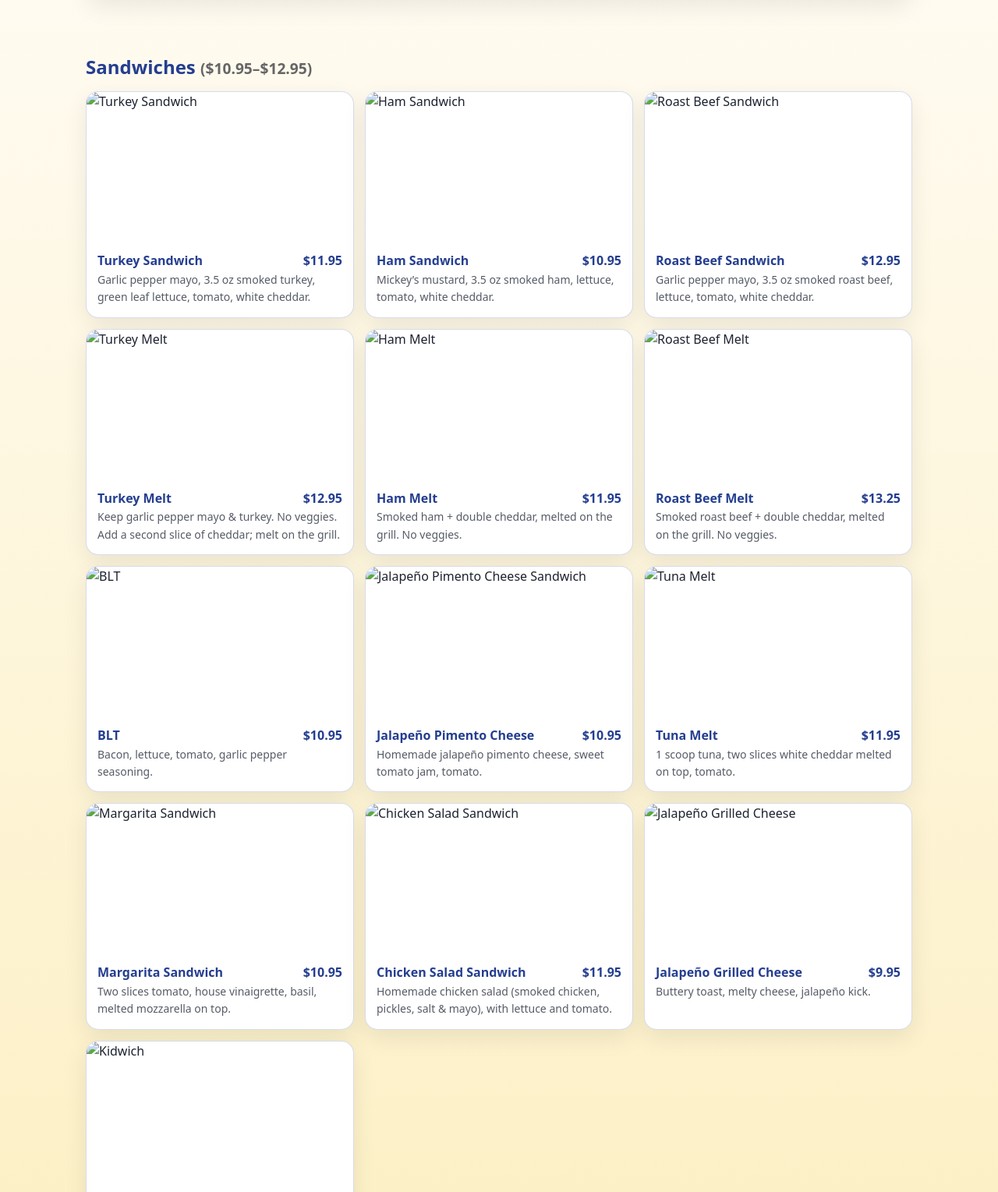
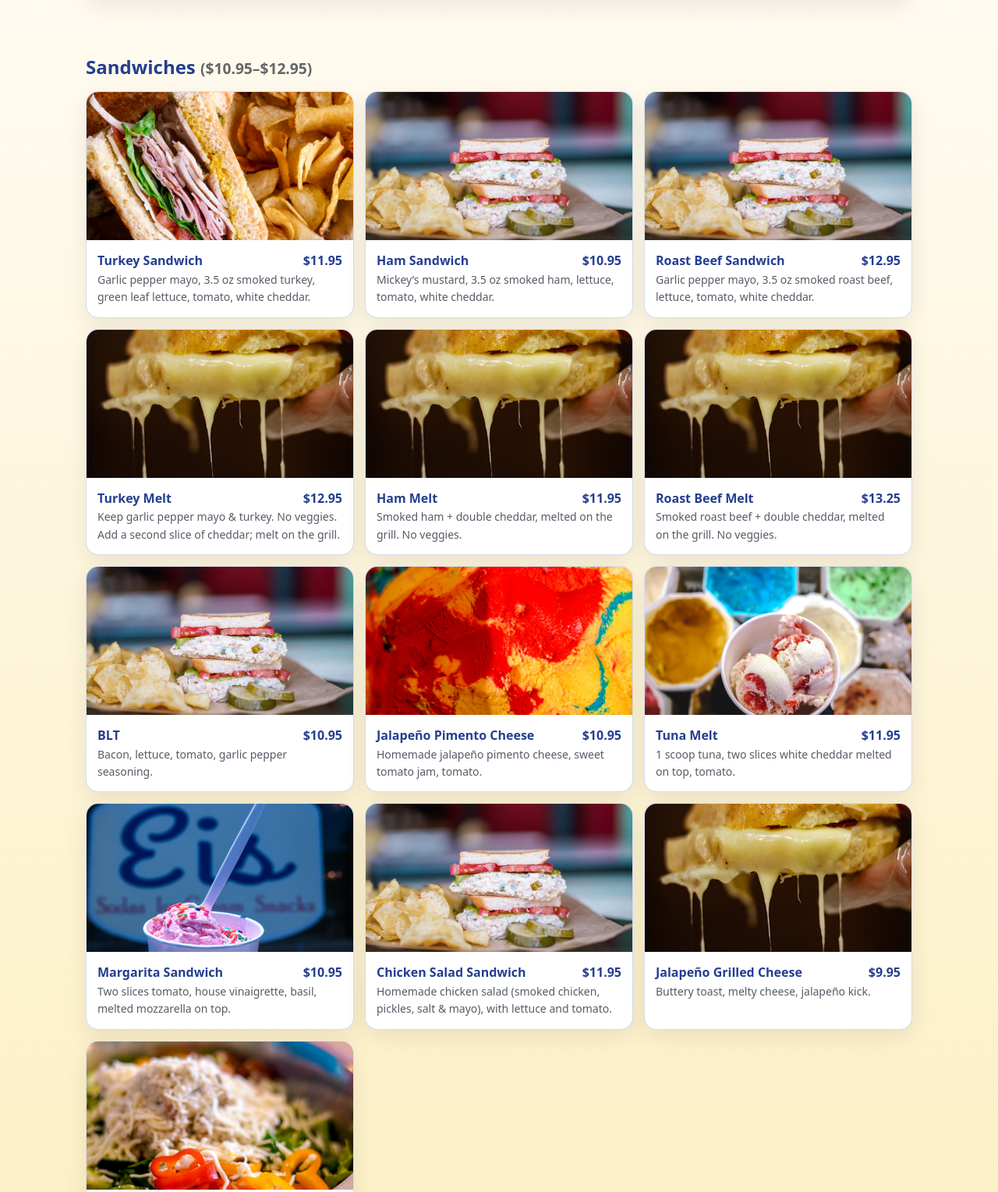
Before and after one commit to drakemccamey/Eis, a plain HTML site: page menu.html in a window 1280 px wide. Shown: the part 341-1870 px from the top of the page at 78% size. Drawn offline with Linux system fonts and the light colour scheme.

Commit message:
Update menu.html

```diff
--- a/menu.html
+++ b/menu.html
@@ -96,7 +96,7 @@
       <div class="grid">
         <!-- Turkey Sandwich -->
         <div class="card">
-          <img src="/assets/media/IMG_0380.jpg" alt="Turkey Sandwich">
+          <img src="/assets/IMG_0380.jpg" alt="Turkey Sandwich">
           <div class="body">
             <div class="title"><span>Turkey Sandwich</span> <span class="price">$11.95</span></div>
             <div class="desc">Garlic pepper mayo, 3.5 oz smoked turkey, green leaf lettuce, tomato, white cheddar.</div>
@@ -104,7 +104,7 @@
         </div>
         <!-- Ham Sandwich -->
         <div class="card">
-          <img src="/assets/media/DSC02166.jpg" alt="Ham Sandwich">
+          <img src="/assets/DSC02166.jpg" alt="Ham Sandwich">
           <div class="body">
             <div class="title"><span>Ham Sandwich</span> <span class="price">$10.95</span></div>
             <div class="desc">Mickey’s mustard, 3.5 oz smoked ham, lettuce, tomato, white cheddar.</div>
@@ -112,7 +112,7 @@
         </div>
         <!-- Roast Beef Sandwich -->
         <div class="card">
-          <img src="/assets/media/DSC02166.jpg" alt="Roast Beef Sandwich">
+          <img src="/assets/DSC02166.jpg" alt="Roast Beef Sandwich">
           <div class="body">
             <div class="title"><span>Roast Beef Sandwich</span> <span class="price">$12.95</span></div>
             <div class="desc">Garlic pepper mayo, 3.5 oz smoked roast beef, lettuce, tomato, white cheddar.</div>
@@ -121,21 +121,21 @@
 
         <!-- Melts -->
         <div class="card">
-          <img src="/assets/media/grilled chz.jpeg" alt="Turkey Melt">
+          <img src="/assets/grilled chz.jpeg" alt="Turkey Melt">
           <div class="body">
             <div class="title"><span>Turkey Melt</span> <span class="price">$12.95</span></div>
             <div class="desc">Keep garlic pepper mayo & turkey. No veggies. Add a second slice of cheddar; melt on the grill.</div>
           </div>
         </div>
         <div class="card">
-          <img src="/assets/media/grilled chz.jpeg" alt="Ham Melt">
+          <img src="/assets/grilled chz.jpeg" alt="Ham Melt">
           <div class="body">
             <div class="title"><span>Ham Melt</span> <span class="price">$11.95</span></div>
             <div class="desc">Smoked ham + double cheddar, melted on the grill. No veggies.</div>
           </div>
         </div>
         <div class="card">
-          <img src="/assets/media/grilled chz.jpeg" alt="Roast Beef Melt">
+          <img src="/assets/grilled chz.jpeg" alt="Roast Beef Melt">
           <div class="body">
             <div class="title"><span>Roast Beef Melt</span> <span class="price">$13.25</span></div>
             <div class="desc">Smoked roast beef + double cheddar, melted on the grill. No veggies.</div>
@@ -144,7 +144,7 @@
 
         <!-- BLT -->
         <div class="card">
-          <img src="/assets/media/DSC02166.jpg" alt="BLT">
+          <img src="/assets/DSC02166.jpg" alt="BLT">
           <div class="body">
             <div class="title"><span>BLT</span> <span class="price">$10.95</span></div>
             <div class="desc">Bacon, lettuce, tomato, garlic pepper seasoning.</div>
@@ -153,7 +153,7 @@
 
         <!-- Jalapeño Pimento Cheese -->
         <div class="card">
-          <img src="/assets/media/DSC02840.JPG" alt="Jalapeño Pimento Cheese Sandwich">
+          <img src="/assets/DSC02840.JPG" alt="Jalapeño Pimento Cheese Sandwich">
           <div class="body">
             <div class="title"><span>Jalapeño Pimento Cheese</span> <span class="price">$10.95</span></div>
             <div class="desc">Homemade jalapeño pimento cheese, sweet tomato jam, tomato.</div>
@@ -162,7 +162,7 @@
 
         <!-- Tuna Melt -->
         <div class="card">
-          <img src="/assets/media/IMG_3406.jpg" alt="Tuna Melt">
+          <img src="/assets/IMG_3406.jpg" alt="Tuna Melt">
           <div class="body">
             <div class="title"><span>Tuna Melt</span> <span class="price">$11.95</span></div>
             <div class="desc">1 scoop tuna, two slices white cheddar melted on top, tomato.</div>
@@ -171,7 +171,7 @@
 
         <!-- Margarita Sandwich -->
         <div class="card">
-          <img src="/assets/media/IMG_4694.jpg" alt="Margarita Sandwich">
+          <img src="/assets/IMG_4694.jpg" alt="Margarita Sandwich">
           <div class="body">
             <div class="title"><span>Margarita Sandwich</span> <span class="price">$10.95</span></div>
             <div class="desc">Two slices tomato, house vinaigrette, basil, melted mozzarella on top.</div>
@@ -180,7 +180,7 @@
 
         <!-- Chicken Salad -->
         <div class="card">
-          <img src="/assets/media/DSC02166.jpg" alt="Chicken Salad Sandwich">
+          <img src="/assets/DSC02166.jpg" alt="Chicken Salad Sandwich">
           <div class="body">
             <div class="title"><span>Chicken Salad Sandwich</span> <span class="price">$11.95</span></div>
             <div class="desc">Homemade chicken salad (smoked chicken, pickles, salt & mayo), with lettuce and tomato.</div>
@@ -189,7 +189,7 @@
 
         <!-- Jalapeño Grilled Cheese -->
         <div class="card">
-          <img src="/assets/media/grilled chz.jpeg" alt="Jalapeño Grilled Cheese">
+          <img src="/assets/grilled chz.jpeg" alt="Jalapeño Grilled Cheese">
           <div class="body">
             <div class="title"><span>Jalapeño Grilled Cheese</span> <span class="price">$9.95</span></div>
             <div class="desc">Buttery toast, melty cheese, jalapeño kick.</div>
@@ -198,7 +198,7 @@
 
         <!-- Kidwich -->
         <div class="card">
-          <img src="/assets/media/DSC02764.JPG" alt="Kidwich">
+          <img src="/assets/DSC02764.JPG" alt="Kidwich">
           <div class="body">
             <div class="title"><span>Kidwich (Ham or Turkey)</span> <span class="price">$9.95</span></div>
             <div class="desc">Meat & cheese on white bread. Comes with a portion of chips.</div>
@@ -242,21 +242,21 @@
       <h2>Ice Cream</h2>
       <div class="grid">
         <div class="card">
-          <img src="/assets/media/IMG_3406.jpg" alt="Scoops">
+          <img src="/assets/IMG_3406.jpg" alt="Scoops">
           <div class="body">
             <div class="title"><span>Kids Scoop</span> <span class="price">$3.25</span></div>
             <div class="desc">Small but mighty. Ask about today’s flavors.</div>
           </div>
         </div>
         <div class="card">
-          <img src="/assets/media/_DSC6816.jpg" alt="Blue Monster">
+          <img src="/assets/_DSC6816.jpg" alt="Blue Monster">
           <div class="body">
             <div class="title"><span>Single / Double</span> <span class="price">$5.50 / $7.50</span></div>
             <div class="desc">Classic scoops, rotating flavors.</div>
           </div>
         </div>
         <div class="card">
-          <img src="/assets/media/DSC02845.JPG" alt="Tubs">
+          <img src="/assets/DSC02845.JPG" alt="Tubs">
           <div class="body">
             <div class="title"><span>Shakes & Malts</span> <span class="price">$10.25</span></div>
             <div class="desc">Any flavor, blended thick — old-school soda fountain style.</div>
```
